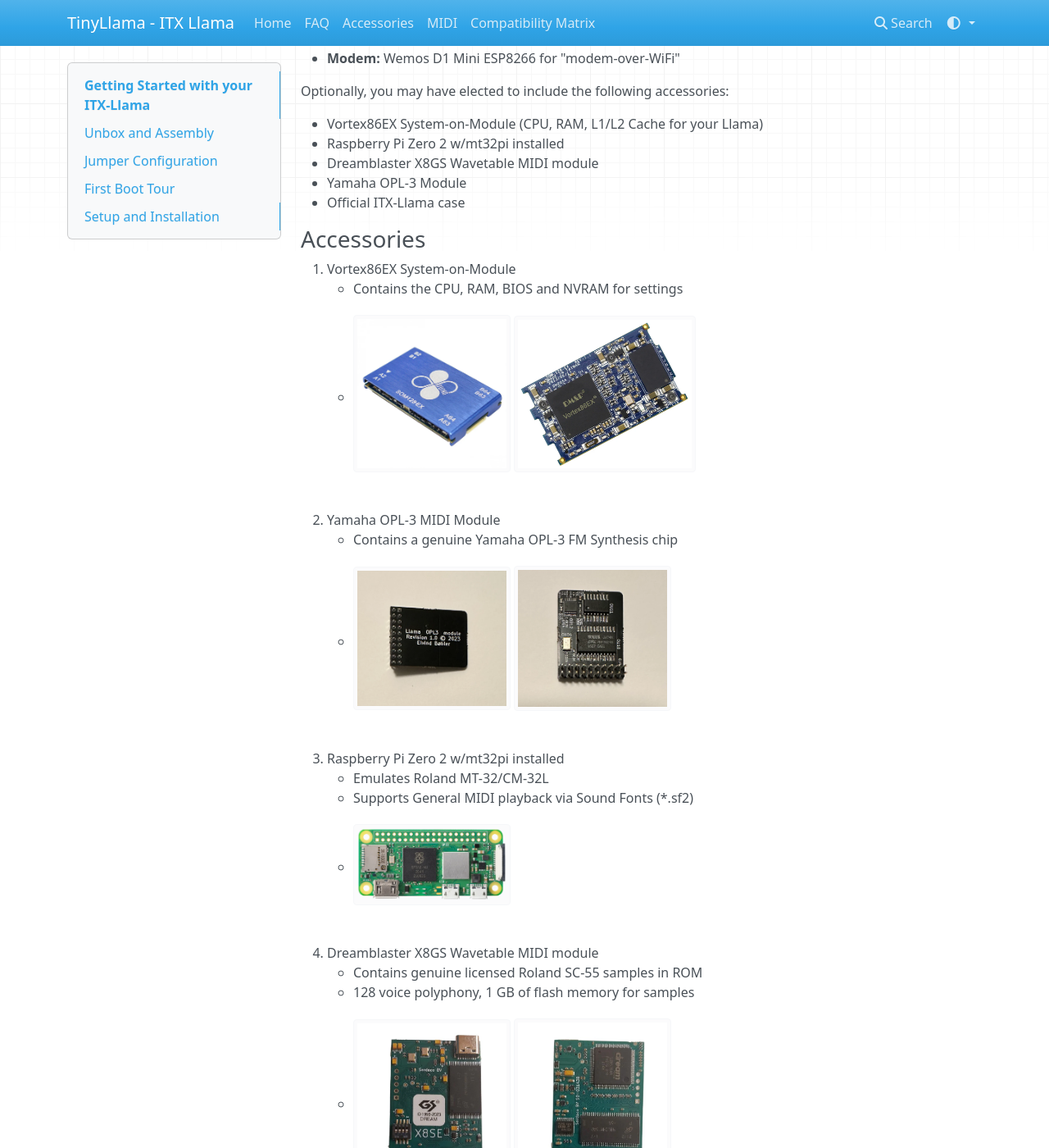
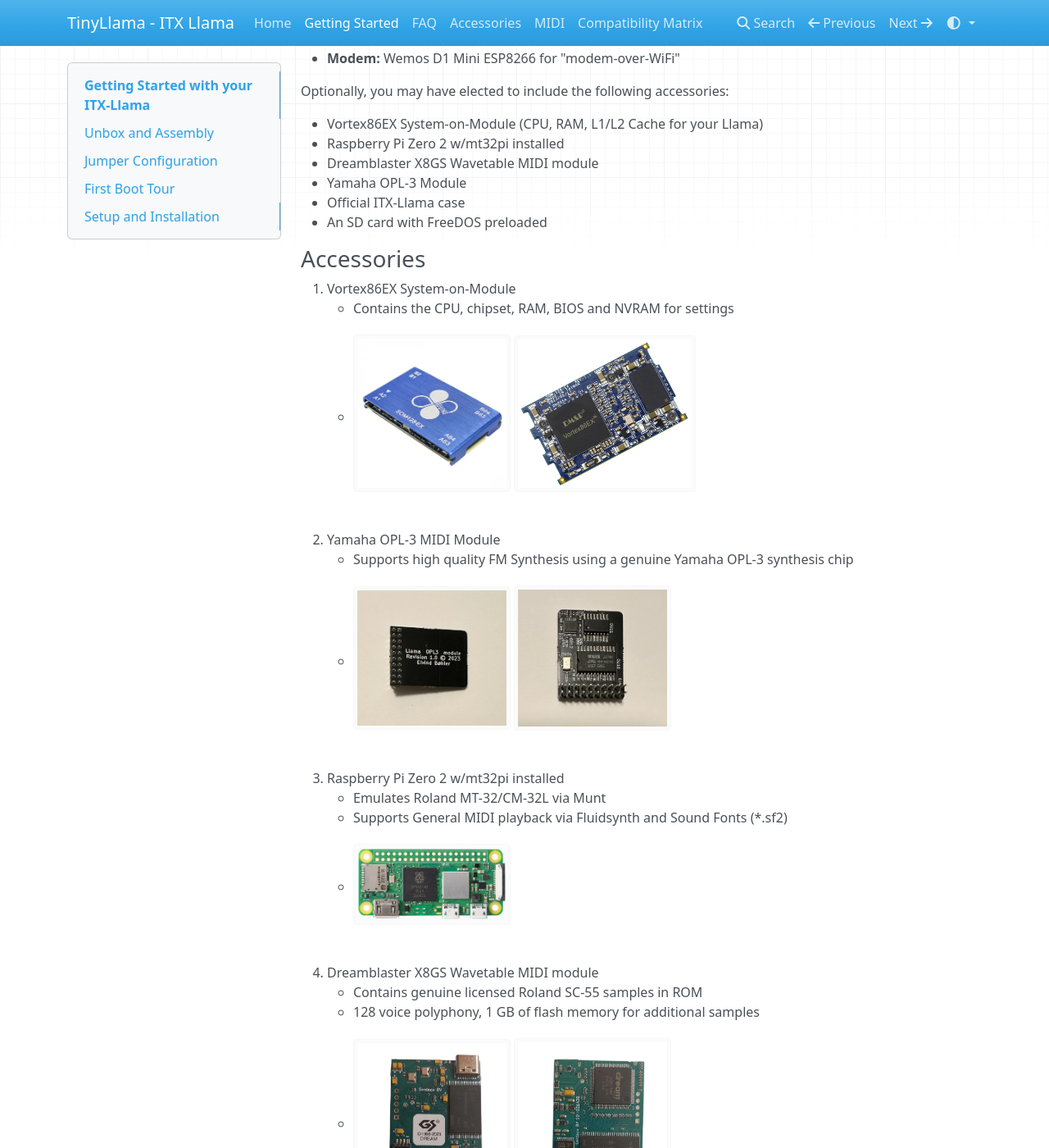
Before and after one commit to timesscar/tinyllama-docs, an MkDocs documentation site: the page built from docs/itxllama/getting-started.md, in a window 1280 px wide and 1400 px high, scrolled down 250 px. Shown: the whole window at 82% size. Built offline with MkDocs 1.6.1, drawn with Linux system fonts in a browser that asks for light colours; nearby versions of some CDN libraries; some of the changed text lies outside the part shown.

Commit message:
Add FreeDOS SD info, minor clean-up and tweaks

```diff
--- a/docs/itxllama/getting-started.md
+++ b/docs/itxllama/getting-started.md
@@ -4,7 +4,7 @@
 
 ## Unbox and Assembly
 
-Each ITX-Llama shipped from [Retrodreams.ca][Retrodreams] should come with the following installed:
+Each ITX-Llama shipped from the [Retrodreams.ca Shop][Retrodreams] should come with the following installed:
 
 * **Modem:** Wemos D1 Mini ESP8266 for "modem-over-WiFi"
 
@@ -15,39 +15,46 @@
 * Dreamblaster X8GS Wavetable MIDI module
 * Yamaha OPL-3 Module
 * Official ITX-Llama case
+* An SD card with FreeDOS preloaded
 
 ### Accessories
 
 1. Vortex86EX System-on-Module
-    * Contains the CPU, RAM, BIOS and NVRAM for settings
+    * Contains the CPU, chipset, RAM, BIOS and NVRAM for settings
     * <p>
          <img src=../images/SoM-top.webp title="Vortex86EX" width=25%>
          <img src=../images/SoM-bottom.webp title="Vortex86EX" width=29%>
       </p>
-1. Yamaha OPL-3 MIDI Module
-    * Contains a genuine Yamaha OPL-3 FM Synthesis chip
+2. Yamaha OPL-3 MIDI Module
+    * Supports high quality FM Synthesis using a genuine Yamaha OPL-3 synthesis chip
     * <p>
          <img src=../images/OPL3-top.webp title="OPL3" width=25%>
          <img src=../images/OPL3-bottom.webp title="OPL3" width=25%>
       </p>
-1. Raspberry Pi Zero 2 w/mt32pi installed
-    * Emulates Roland MT-32/CM-32L
-    * Supports General MIDI playback via Sound Fonts (*.sf2)
+3. Raspberry Pi Zero 2 w/mt32pi installed
+    * Emulates Roland MT-32/CM-32L via Munt
+    * Supports General MIDI playback via Fluidsynth and Sound Fonts (*.sf2)
     * <p>
          <img src=../images/pi-zero2-close-up.webp title="mt32pi" width=25%>
       </p>
-1. Dreamblaster X8GS Wavetable MIDI module
+4. Dreamblaster X8GS Wavetable MIDI module
     * Contains genuine licensed Roland SC-55 samples in ROM
-    * 128 voice polyphony, 1 GB of flash memory for samples
+    * 128 voice polyphony, 1 GB of flash memory for additional samples
     * <p>
          <img src=../images/X8GS_top_wb.webp title="Dreamblaster" width=25%>
          <img src=../images/X8GS_bottom_wb.webp title="Dreamblaster" width=25%>
       </p>
-1. The Official ITX Llama Case
+5. The Official ITX Llama Case
     * Custom-designed and thoroughly tested to fit the ITX-Llama
     * <p>
          <img src=../images/itx-llama-case.webp title="itxllama case" width=25%>
          <img src=../images/itx-llama-case-2.webp title="itxllama case" width=45%>
+      </p>
+6. FreeDOS SD Card tuned for the ITX Llama
+    * Pre-loaded with FreeDOS v1.4 RC and tested to work on the ITX-Llama
+    * If you purchased an SD card, [click here](getting-started-freedos-sdcard.md) for an important message.
+    * <p>
+         <img src=../images/gs-freedos-sd.jpg title="itxllama case" width=35%>
       </p>
 
 ## Jumper Configuration
@@ -72,6 +79,6 @@
 [Retrodreams]: https://retrodreams.ca/collections/all
 [winworldpc-win98]: https://winworldpc.com/download/417d71c2-ae18-c39a-11c3-a4e284a2c3a5
 [vogons-thread]: https://www.vogons.org/viewtopic.php?t=93480
-[vogons-minidos]: https://www.vogons.org/viewtopic.php?**FIXME**
+[vogons-minidos]: https://www.vogons.org/viewtopic.php?p=1307896#p1307896
 [mt32-pi]: https://github.com/dwhinham/mt32-pi
 [mt32-pi-control]: https://github.com/gmcn42/mt32-pi-control/tree/main/dos_bin
--- a/mkdocs.yml
+++ b/mkdocs.yml
@@ -1,17 +1,19 @@
 site_name: TinyLlama - ITX Llama
+site_url: https://docs.retrodreams.ca/itxllama/
 site_description: A collection of markdown encompassing documentation for each of the various TinyLlama projects.
 #repo_url: https://github.com/t3hbeowulf/tinyllama-docs
 #edit_uri: blob/main/docs/
 
 nav:
-  - Home: itxllama/index.md #index.md
+  - Home: itxllama/index.md
+  - Getting Started: itxllama/getting-started.md
   - FAQ: itxllama/faq.md
   - Accessories: itxllama/accessories.md
   - MIDI: itxllama/midi.md
   - Compatibility Matrix: itxllama/compatibility-matrix.md
   # - TinyLlama: tinyllama/index.md
   # - TinyLlama2: tinyllama2/index.md
-#  - ITX Llama: itxllama/index.md
+  # - ITX Llama: itxllama/index.md
   # - TinyLlama3: tinyllama3/index.md
 
 theme:
```
Also changed, not shown: docs/index.md (+7 -3 lines), docs/itxllama/compatibility-matrix.md (+17 -17 lines), docs/itxllama/getting-started-freedos-sdcard.md (added, +43 -0 lines), docs/itxllama/getting-started-setup.md (+7 -1 lines), docs/itxllama/index.md (+11 -3 lines), docs/itxllama/issue-gameport.md (added, +22 -0 lines), docs/itxllama/images/gs-freedos-sd.jpg (added).
